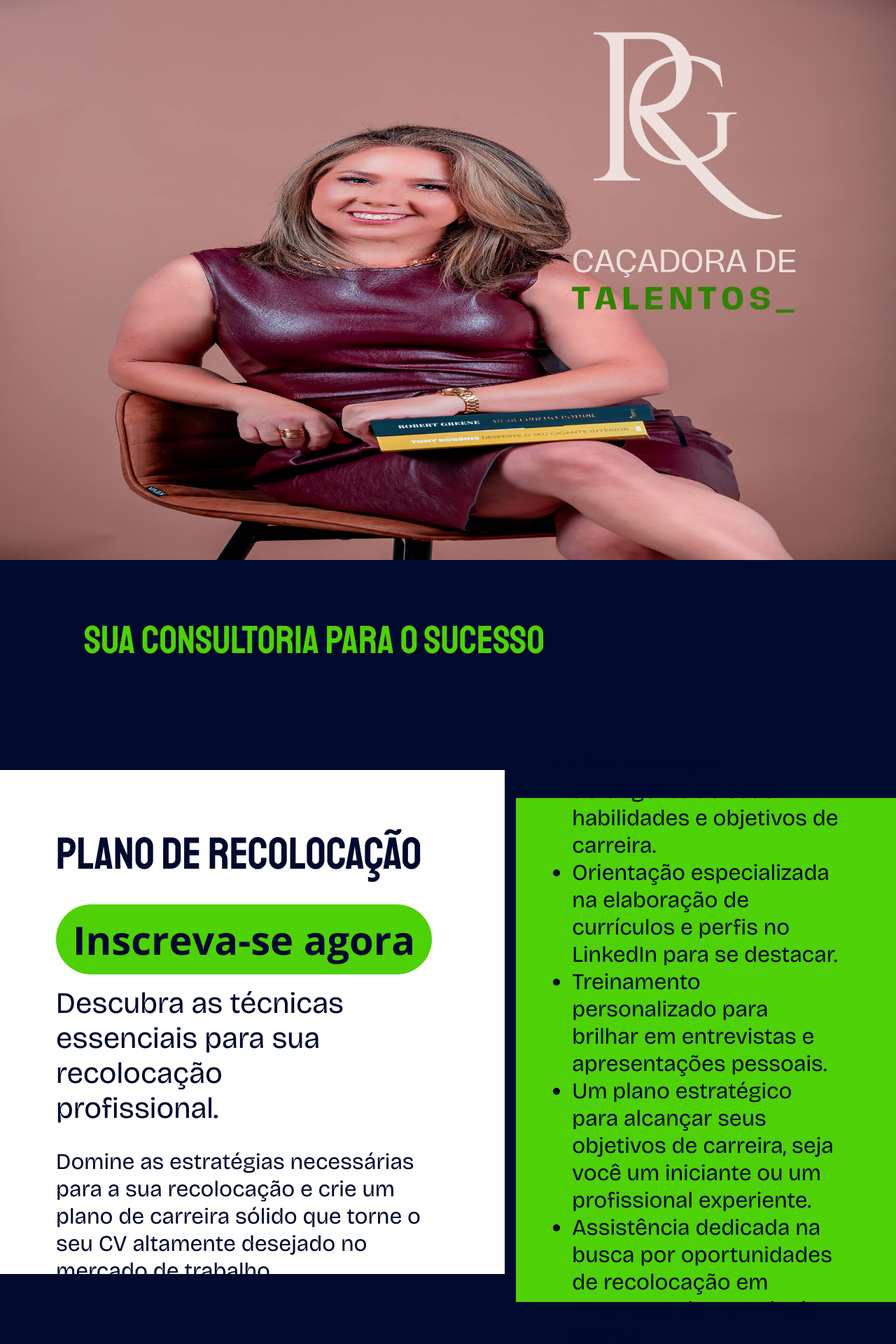
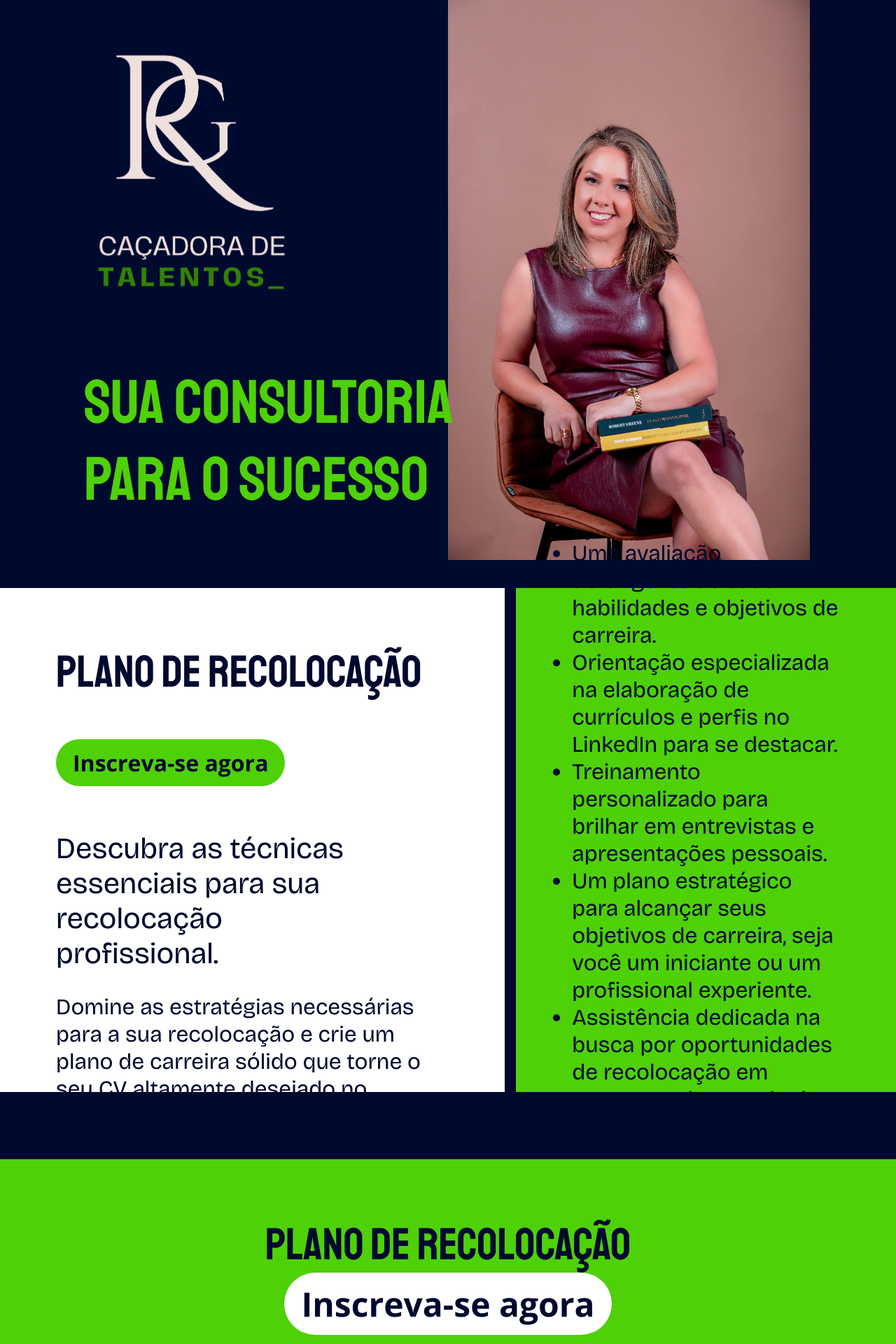
Before and after one commit to natanielporto/rafagil, a React (Vite) app: page / in a window 1280 px wide. Shown: the top 1920 px of the page at 70% size. Built offline with nearby package versions, Linux system fonts and the light colour scheme.

Commit message:
add ipad break

```diff
--- a/src/components/CVSlice/index.tsx
+++ b/src/components/CVSlice/index.tsx
@@ -3,8 +3,7 @@ import { GreenCard } from "../GreenCard";
 import * as S from "./styles";
 
 const greenText = [
-  "Uma avaliação abrangente de suas habilidades e objetivos de carreira.",
-  "Orientação especializada na elaboração de currículos e perfis no LinkedIn para se destacar.",
+  "Avaliação e orientação especializada na elaboração de currículos e perfis no LinkedIn para se destacar.",
   "Treinamento personalizado para brilhar em entrevistas e apresentações pessoais.",
   "Um plano estratégico para alcançar seus objetivos de carreira, seja você um iniciante ou um profissional experiente.",
   "Assistência dedicada na busca por oportunidades de recolocação em empresas de tecnologia líderes.",
--- a/src/components/CVSlice/styles.ts
+++ b/src/components/CVSlice/styles.ts
@@ -1,7 +1,8 @@
 import styled from "styled-components";
 
 export const RelocationContainer = styled.div`
-  @media only screen and (min-width: 415px) {
+  @media only screen and (min-width: 768px) {
     display: flex;
+    gap: 1rem;
   }
 `;
--- a/src/components/CarreerBoostSlice/index.tsx
+++ b/src/components/CarreerBoostSlice/index.tsx
@@ -4,9 +4,9 @@ import * as S from "./styles";
 
 const greenText = [
   "Enfrente os desafios de elaborar seu currículo e perfil no LinkedIn.",
-  "Adquira habilidades para se destacar em apresentações pessoais e entrevistas.",
+  "Adquira habilidades para se destacar em apresentações e entrevistas.",
   "Procure uma oportunidade de recolocação ou mude de emprego.",
-  "Para quem tem ambição e almeja reconhecimento no mercado de trabalho.",
+  "Para quem tem ambição e almeja reconhecimento no mercado.",
 ];
 
 export const CarreerBoostSlice = () => {
--- a/src/components/FinalSlice/index.tsx
+++ b/src/components/FinalSlice/index.tsx
@@ -14,11 +14,9 @@ export const FinalSlice = () => {
         <S.Title>Vamos trabalhar, acredito em você!</S.Title>
       </S.TextContainer>
       <S.Social>
-        {/* <S.LogoWrapper> */}
         <S.Logo src={Logo} alt="" />
-        {/* </S.LogoWrapper> */}
         <S.Description>
-          <span>Tel. (12)3456-7890</span>
+          <span>Tel. (12) 99621-1534</span>
           <span>e-mail: rafagil@gmail.com</span>
           <span>Social: @rafagil</span>
         </S.Description>
--- a/src/components/GreenBanner/styles.ts
+++ b/src/components/GreenBanner/styles.ts
@@ -25,23 +25,23 @@ export const Title = styled.div`
   font-family: "Staatliches", cursive;
   text-transform: capitalize;
   font-size: 4rem;
-  margin-bottom: 2rem;
+  /* margin-bottom: 2rem; */
 `;
 
 export const CTA = styled.div`
   display: inline-block;
   font-family: "Open Sans", sans-serif;
-  font-size: 2rem;
+  font-size: 3rem;
   padding: 12px 24px;
   background-color: ${(props) => props.theme.tertiaryBg};
-  border-radius: 30px;
+  border-radius: 60px;
   margin-bottom: 2rem;
   font-weight: bold;
   cursor: pointer;
 `;
 
 export const MainInfo = styled.div`
-  font-size: 2rem;
+  font-size: 2.5rem;
   font-family: "Bricolage Grotesque", sans-serif;
   text-align: center;
   margin-bottom: 2rem;
@@ -50,6 +50,6 @@ export const MainInfo = styled.div`
 export const Description = styled.div`
   font-family: "Bricolage Grotesque", sans-serif;
   margin-bottom: 2rem;
-  font-size: 1.2rem;
+  font-size: 2rem;
   text-align: center;
 `;
--- a/src/components/GreenCard/styles.ts
+++ b/src/components/GreenCard/styles.ts
@@ -1,7 +1,7 @@
 import styled from "styled-components";
 
 export const Wrapper = styled.div`
-  min-width: calc(20% - 0.5rem);
+  /* min-width: calc(20% - 0.5rem); */
   height: 100vh;
 `;
 
@@ -11,8 +11,12 @@ export const CardContainer = styled.ul`
   height: calc(90vh);
   margin-top: 2.5rem;
   font-family: "Bricolage Grotesque", sans-serif;
-  font-size: 2rem;
+  font-size: 2.5rem;
   display: flex;
   flex-direction: column;
   justify-content: center;
+
+  @media only screen and (min-width: 768px) {
+    font-size: 2rem;
+  }
 `;
--- a/src/components/LandingSlice/styles.ts
+++ b/src/components/LandingSlice/styles.ts
@@ -4,7 +4,10 @@ export const Wrapper = styled.div`
   flex-direction: column-reverse;
   position: relative;
   display: flex;
-  @media only screen and (min-width: 820px) {
+  @media only screen and (min-width: 768px) {
+    display: flex;
+    flex-direction: row;
+    position: static;
   }
 `;
 
@@ -12,12 +15,8 @@ export const LeftContainer = styled.div`
   width: 100%;
   height: 300px;
 
-  @media only screen and (min-width: 820px) {
-    display: flex;
-    flex-direction: column;
-    align-items: flex-end;
+  @media only screen and (min-width: 768px) {
     width: 50%;
-    margin-right: 2rem;
   }
 `;
 
@@ -27,11 +26,8 @@ export const Logo = styled.img`
   top: -100px;
   left: 700px;
 
-  @media only screen and (min-width: 820px) {
-    transform: scale(0.6);
-    margin-right: 10rem;
-    margin-right: 5rem;
-    padding-right: 1rem;
+  @media only screen and (min-width: 768px) {
+    left: 0;
   }
 `;
 
@@ -43,17 +39,14 @@ export const MainTitle = styled.span`
   font-size: 5.5rem;
   margin-top: 5rem;
 
-  @media only screen and (min-width: 820px) {
-    margin-right: 5rem;
-    width: 60%;
-    font-size: 3.5rem;
-    margin-right: 0rem;
-    width: 60%;
+  @media only screen and (min-width: 768px) {
+    width: 50%;
+    bottom: 60px;
   }
 `;
 
 export const RightContainer = styled.div`
-  @media only screen and (min-width: 820px) {
+  @media only screen and (min-width: 768px) {
     display: flex;
   }
 `;
@@ -61,7 +54,7 @@ export const RightContainer = styled.div`
 export const Image = styled.img`
   width: 100%;
   height: 100%;
-  @media only screen and (min-width: 820px) {
+  @media only screen and (min-width: 768px) {
     height: 100vh;
     width: 100%;
   }
--- a/src/components/TestimonialsSlice/styles.ts
+++ b/src/components/TestimonialsSlice/styles.ts
@@ -1,9 +1,10 @@
 import styled from "styled-components";
 
 export const TestimonialContainer = styled.div`
-  height: 100vh;
-  @media only screen and (min-width: 360px) {
-    height: 110vh;
+  height: 110vh;
+
+  @media only screen and (min-width: 768px) {
+    height: 100vh;
   }
 `;
 
@@ -25,7 +26,7 @@ export const MainTitle = styled.div`
   margin-top: 4rem;
   color: ${(props) => props.theme.tertiary};
   text-align: center;
-  @media only screen and (min-width: 821px) {
+  @media only screen and (min-width: 768px) {
     margin-bottom: 5rem;
   }
 `;
@@ -39,6 +40,7 @@ export const Phrase = styled.div`
   flex-direction: column;
   justify-content: space-between;
   height: 500px;
+  font-size: 1.5rem;
 `;
 
 export const Icon = styled.div`
@@ -50,7 +52,7 @@ export const Title = styled.div`
 `;
 export const Author = styled.div`
   font-family: "Bricolage Grotesque", sans-serif;
-  font-size: 1.5rem;
+  font-size: 2rem;
 `;
 export const Company = styled.div`
   font-family: "Bricolage Grotesque", sans-serif;
--- a/src/components/ValuesSlice/styles.ts
+++ b/src/components/ValuesSlice/styles.ts
@@ -25,8 +25,8 @@ export const TextContainer = styled.div`
 export const TopText = styled.div`
   font-family: "Bricolage Grotesque", sans-serif;
   border-bottom: 1px solid ${(props) => props.theme.primary};
-  font-size: 1.5rem;
-  padding-bottom: 3rem;
+  font-size: 2rem;
+  padding-bottom: 1rem;
   margin-bottom: 7rem;
 `;
 
--- a/src/components/WhiteCard/styles.ts
+++ b/src/components/WhiteCard/styles.ts
@@ -1,31 +1,30 @@
 import styled from "styled-components";
 
 export const Wrapper = styled.div`
-  max-width: 60%;
+  /* max-width: 60%; */
   height: 100vh;
-  @media only screen and (min-width: 360px) {
-    width: 100vw;
-  }
+  width: 100vw;
 `;
 
 export const CardContainer = styled.div<{ orientation: "left" | "right" }>`
   background-color: ${(props) => props.theme.tertiaryBg};
-  padding: 5rem;
+  padding: 2.5rem 5rem 0;
   height: calc(90vh);
-  margin: 2.5rem;
+  width: 100%;
+  margin: 0;
   ${({ orientation }) =>
     orientation === "left" &&
     `
     margin-left: 0;
-  `}
+    `}
   ${({ orientation }) =>
     orientation === "right" &&
     `
     margin-right: 0;
-  `}
-  @media only screen and (min-width: 360px) {
-    width: 100%;
-    margin: 0;
+    `}
+  @media only screen and (min-width: 768px) {
+    /* margin: 2.5rem; */
+    margin-top: 2.5rem;
   }
 `;
 
@@ -33,44 +32,40 @@ export const Title = styled.div`
   font-family: "Staatliches", cursive;
   text-transform: capitalize;
   font-size: 4rem;
-  margin-bottom: 3rem;
-  @media only screen and (min-width: 360px) {
-    margin-bottom: 1rem;
-  }
-  @media only screen and (min-width: 415px) {
-    margin-bottom: 2rem;
+  /* margin-bottom: 3rem; */
+  margin-bottom: 1rem;
+  @media only screen and (min-width: 768px) {
+    padding-top: 2.5rem;
+    padding-bottom: 2.5rem;
   }
 `;
 export const CTA = styled.div`
   padding: 12px 24px;
   background-color: ${(props) => props.theme.secondaryBg};
-  border-radius: 30px;
+  /* border-radius: 30px; */
   display: inline-block;
-  font-size: 1.5rem;
   font-family: "Open Sans", sans-serif;
   font-weight: bold;
-  margin-bottom: 3rem;
+  /* margin-bottom: 3rem; */
   cursor: pointer;
+  font-size: 3.5rem;
+  border-radius: 60px;
+  margin-bottom: 1rem;
   @media only screen and (min-width: 415px) {
     margin-bottom: 2rem;
   }
-  @media only screen and (min-width: 821px) {
+  @media only screen and (min-width: 768px) {
     margin-bottom: 4rem;
-  }
-
-  @media only screen and (min-width: 360px) {
-    font-size: 3.5rem;
-    border-radius: 60px;
-    margin-bottom: 1rem;
+    font-size: 2rem;
   }
 `;
 export const MainInfo = styled.div`
   font-family: "Bricolage Grotesque", sans-serif;
   font-size: 2.65rem;
   width: 80%;
-  margin-bottom: 3rem;
+  /* margin-bottom: 3rem; */
+  margin-bottom: 2rem;
   @media only screen and (min-width: 360px) {
-    margin-bottom: 2rem;
   }
   @media only screen and (min-width: 415px) {
     margin-bottom: 2rem;
@@ -78,12 +73,13 @@ export const MainInfo = styled.div`
 `;
 export const Description = styled.div`
   font-family: "Bricolage Grotesque", sans-serif;
-  font-size: 1.5rem;
-  width: 75%;
+  /* font-size: 1.5rem; */
+  /* width: 75%; */
   margin-bottom: 2rem;
+  width: 100%;
+  font-size: 2.5rem;
 
-  @media only screen and (min-width: 360px) {
-    width: 100%;
+  @media only screen and (min-width: 768px) {
     font-size: 2rem;
   }
 `;
```
Also changed, not shown: src/components/FinalSlice/styles.ts (+14 -5 lines).
